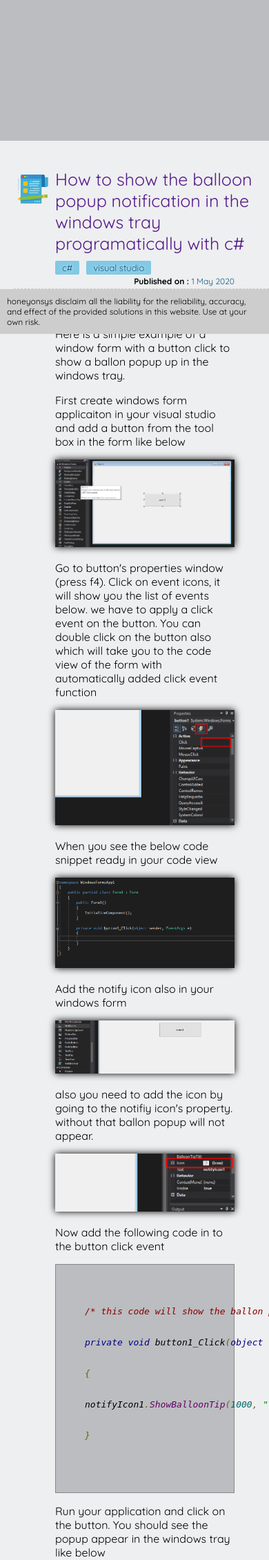
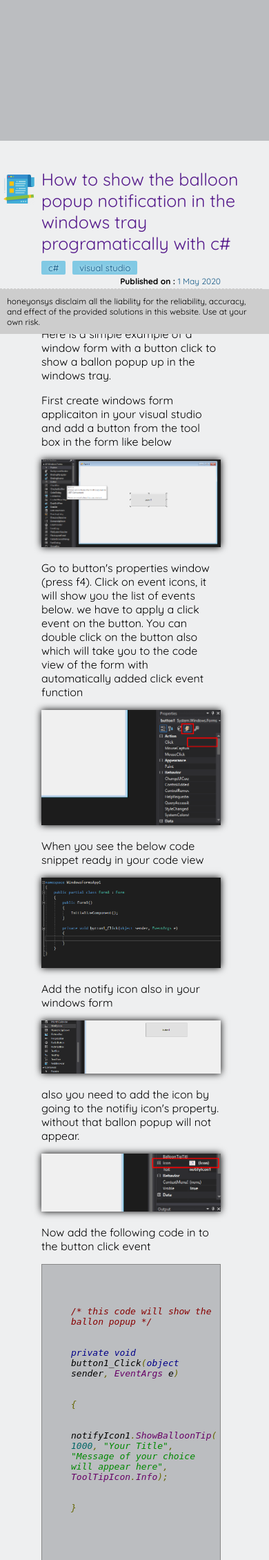
Before and after one commit to honeyonsys/honeyonsys.github.io, a PHP site: page /preview.html in a window 390 px wide; the page is wider, and only the part inside the window is pictured. Shown: the part 396-2657 px from the top of that part at 69% size. Run offline with PHP 8.4, Linux system fonts and the light colour scheme.

Commit message:
added some responsiveness

```diff
--- a/assets/css/style.css
+++ b/assets/css/style.css
@@ -298,6 +298,12 @@ span.code{
 }
 .prettyprint {
     background-color: #BBBDC0;
+    overflow-x: auto;
+            white-space: pre-wrap;
+            white-space: -moz-pre-wrap;
+            white-space: -pre-wrap;
+            white-space: -o-pre-wrap;
+            word-wrap: break-word;
 }
 .prettyprint ul {
     list-style: none !important;
@@ -315,5 +321,6 @@ span.code{
     #rightArea {
         width:100%;
         float: left;
+        margin-left: 0px;
     }
 }
--- a/index.html
+++ b/index.html
@@ -16,7 +16,7 @@
 	<script async src="https://www.googletagmanager.com/gtag/js?id=UA-27880645-1"></script>
 	<script>
 		window.dataLayer = window.dataLayer || [];
-	function gtag(){dataLayer.push(arguments);}
+		function gtag() { dataLayer.push(arguments); }
 		gtag('js', new Date());
 
 		gtag('config', 'UA-27880645-1');
@@ -194,8 +194,11 @@
 		setTimeout(function () {
 			var leftBar = document.getElementById('leftBar');
 			var rightBar = document.getElementById('rightArea');
+			var screenWidth = screen.width;
+			if (screenWidth > 768) {
 				if (leftBar.clientHeight < rightBar.clientHeight) {
 					leftBar.style.height = rightBar.clientHeight + "px";
+				}
 			}
 
 		}, 3000);
@@ -213,7 +216,6 @@ Recent works
 <!--TODO: add the search bar in the top of the index and article page-->
 <!--TODO: show the related articles according the tags into left side of the article page-->
 <!--TODO: show the recent articles on the left side of the page-->
-<!--TODO: show the fixed home button in the article page to go back to home-->
 <!--TODO: add google analytics code-->
 <!--TODO: add robot.txt for better seo-->
 <!--TODO: add policy page-->
```
Also changed, not shown: article.html (+5 -2 lines). Lines whose indentation alone changed are shown as unchanged.
